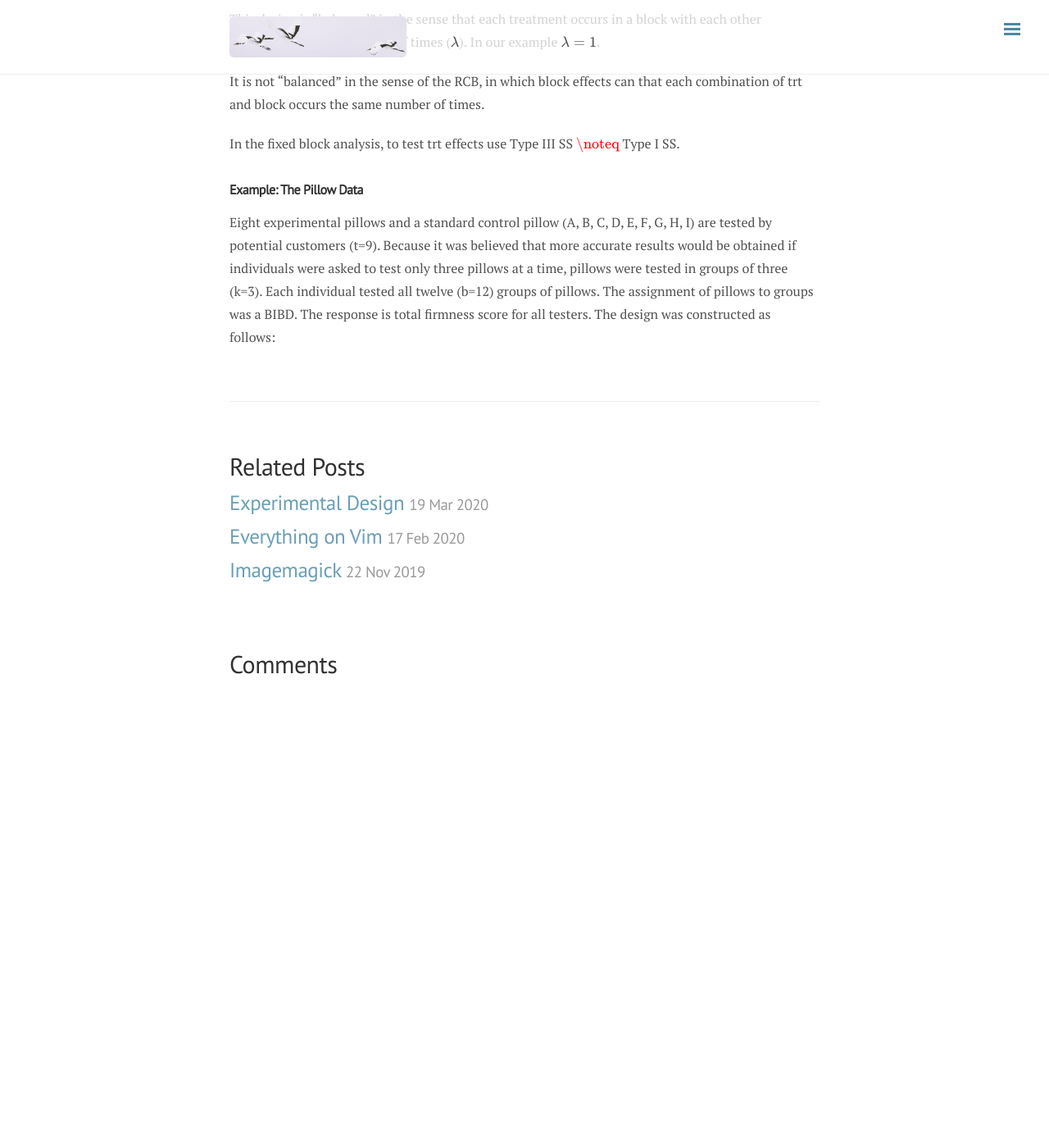
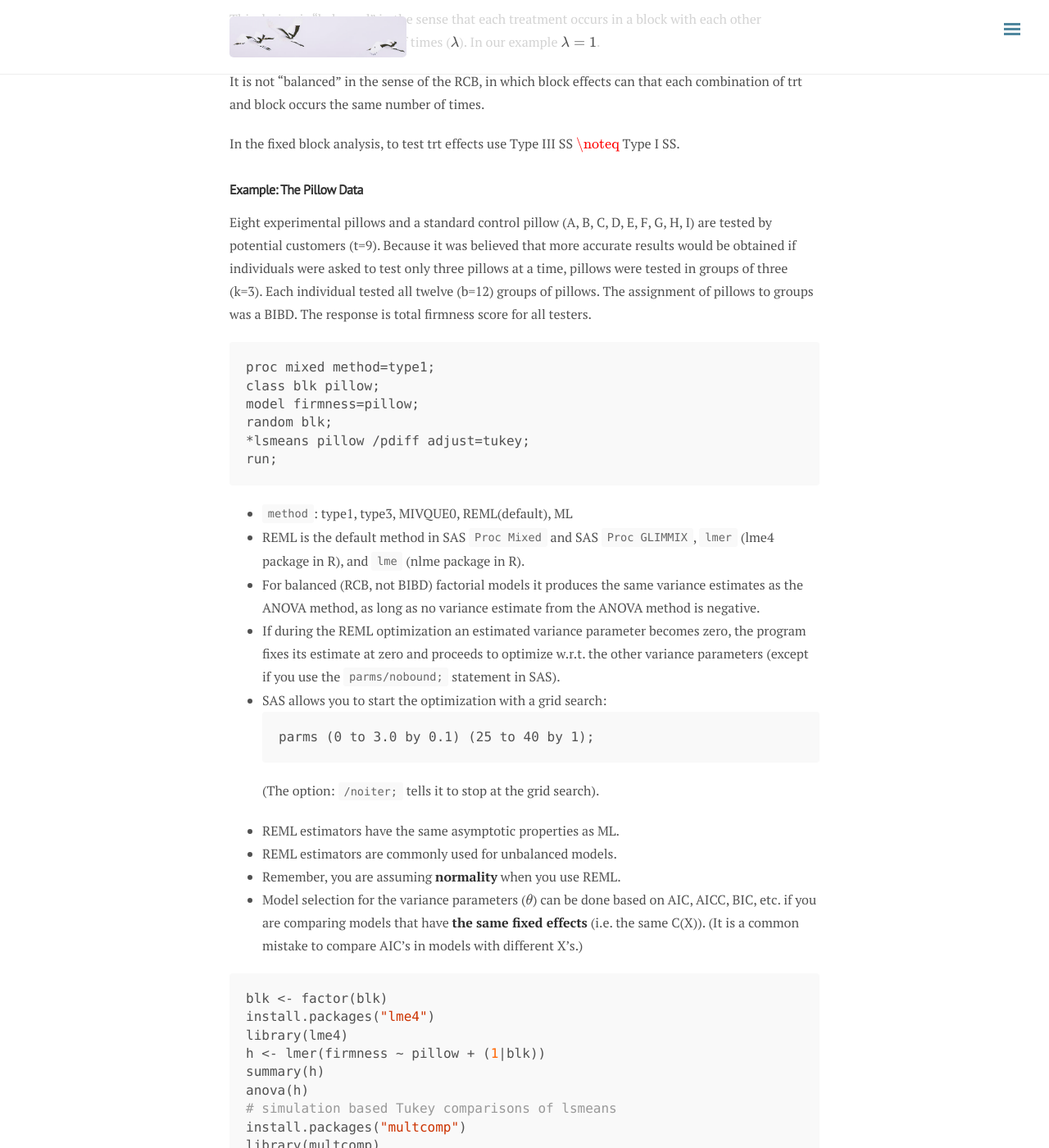
Before and after one commit to ylyy93/my_blog, a Jekyll site: the page built from _posts/phil/2020-03-18-mixed-model.md, in a window 1280 px wide and 1400 px high, scrolled down 3099 px. Shown: the whole window at 82% size. Built offline with Jekyll 4.4.1, drawn with Linux system fonts in a browser that asks for light colours; nearby versions of some CDN libraries; formulas are drawn with MathJax 3; comment, search, counter and statistics services are not loaded; before the commit the page ends 3938 px from its top, so only the background shows below that; some of the changed text lies outside the part shown.

Commit message:
rebuilding site Thu Mar 19 00:42:42 PDT 2020

````diff
--- a/_posts/phil/2020-03-18-mixed-model.md
+++ b/_posts/phil/2020-03-18-mixed-model.md
@@ -152,4 +152,66 @@ It is not “balanced” in the sense of the RCB, in which block effects can tha
 In the fixed block analysis, to test trt effects use Type III SS $\noteq$ Type I SS.
 
 ###### Example: The Pillow Data
-Eight experimental pillows and a standard control pillow (A, B, C, D, E, F, G, H, I) are tested by potential customers (t=9). Because it was believed that more accurate results would be obtained if individuals were asked to test only three pillows at a time, pillows were tested in groups of three (k=3). Each individual tested all twelve (b=12) groups of pillows. The assignment of pillows to groups was a BIBD. The response is total firmness score for all testers. The design was constructed as follows:
+Eight experimental pillows and a standard control pillow (A, B, C, D, E, F, G, H, I) are tested by potential customers (t=9). Because it was believed that more accurate results would be obtained if individuals were asked to test only three pillows at a time, pillows were tested in groups of three (k=3). Each individual tested all twelve (b=12) groups of pillows. The assignment of pillows to groups was a BIBD. The response is total firmness score for all testers.
+
+```
+proc mixed method=type1;
+class blk pillow;
+model firmness=pillow;
+random blk;
+*lsmeans pillow /pdiff adjust=tukey;
+run;
+```
+* `method`: type1, type3, MIVQUE0, REML(default), ML
+*  REML is the default method in SAS `Proc Mixed` and SAS `Proc GLIMMIX`, `lmer` (lme4 package in R), and `lme` (nlme package in R).
+* For balanced (RCB, not BIBD) factorial models it produces the same variance estimates as the ANOVA method, as long as no variance estimate from the ANOVA method is negative.
+* If during the REML optimization an estimated variance parameter becomes zero, the program fixes its estimate at zero and proceeds to optimize w.r.t. the other variance parameters (except if you use the `parms/nobound;` statement in SAS).
+* SAS allows you to start the optimization with a grid search:
+```
+parms (0 to 3.0 by 0.1) (25 to 40 by 1);
+```
+(The option: `/noiter;` tells it to stop at the grid search).
+* REML estimators have the same asymptotic properties as ML.
+* REML estimators are commonly used for unbalanced models.
+* Remember, you are assuming **normality** when you use REML.
+* Model selection for the variance parameters ($\theta$) can be done based on AIC, AICC, BIC, etc. if you are comparing models that have **the same fixed effects** (i.e. the same C(X)). (It is a common mistake to compare AIC’s in models with different X’s.)
+
+```r
+blk <- factor(blk)
+install.packages("lme4")
+library(lme4)
+h <- lmer(firmness ~ pillow + (1|blk))
+summary(h)
+anova(h)
+# simulation based Tukey comparisons of lsmeans
+install.packages("multcomp")
+library(multcomp)
+dhh <- glht(h, linfct = mcp(pillow = "Tukey"))
+summary(dhh)  # Gives the adjusted p-values
+
+install.packages("lsmeans")
+library(lsmeans)
+lsmeans(h,pairwise~pillow) # Default d.f. is Satterthwaite with Tukey adjusted p-values
+
+# The Kenward-Roger method is preferred, but takes more time. Again the default is Tukey adjusted p- values
+lsmeans(h,pairwise~pillow, mode="kenward-roger")
+
+# To compare models with different fixed effects using the Kenward-Roger adjusted F-test, use the KRmodcomp function in the pbkrtest package. It automatically changes both models to REML=TRUE, if they are not already fitting using REML=TRUE.
+install.packages("pbkrtest")
+library(pbkrtest)
+k <- lmer(firmness ~ (1|blk)) # k is the “small” or “reduced” model
+KRmodcomp(h,k)
+
+# To compare models using the Parametric Bootstrap of the likelihood ratio test statistic, use the KRmodcomp function in the pbkrtest package. It automatically changes both models to REML=FALSE, if they are not already fitting using ML. (REML likelihoods are not comparable between models with different fixed effects.)
+PBmodcomp(h,k)
+
+# The number of Bootstrap resamples can be changed (note the time).
+PBmodcomp(h,k, nsim=10000)
+```
+
+* Use lm to analyze fixed block models in R. **Make sure “treatment” is added last**, so that treatments will be adjusted for blocks.
+* For fixed or random block models, don’t use TukeyHSD, or any of the “tables” commands to compare treatments.
+* For random block models use the `lmer` function in the `lme4` package. This package does not do t-tests or F-tests, because is does not estimate df error.
+4. Follow the `lmer` function with functions in `multcomp`, `lsmeans`, and `lmerTest` packages to test effects and compare treatments. `lmerTest` and `lsmeans` have options to call the `pbkrtest` package to do the `Kenward-Roger` approximation, which is recommended.
+5. I use the `KRmodcomp` in the `pbkrtest` package to compare models.
+6. The `lme` funtion in the old `nlme` package fits mixed models, but it is very awkward for blocked designs. However, it has “containment” method F-tests. Also, `lme4` does not allow correlated errors, which become important later in the “repeated measures” designs.
````
